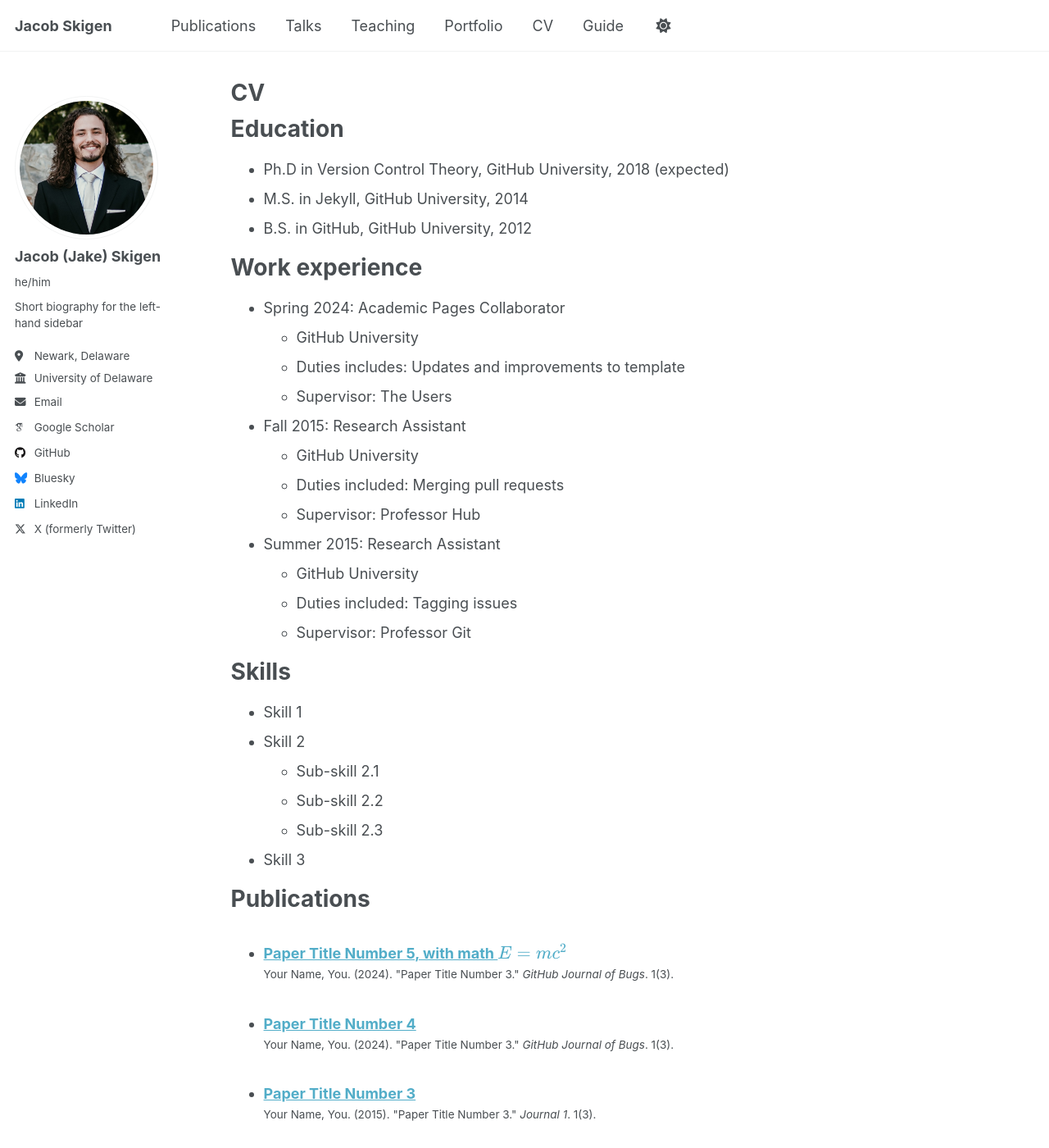
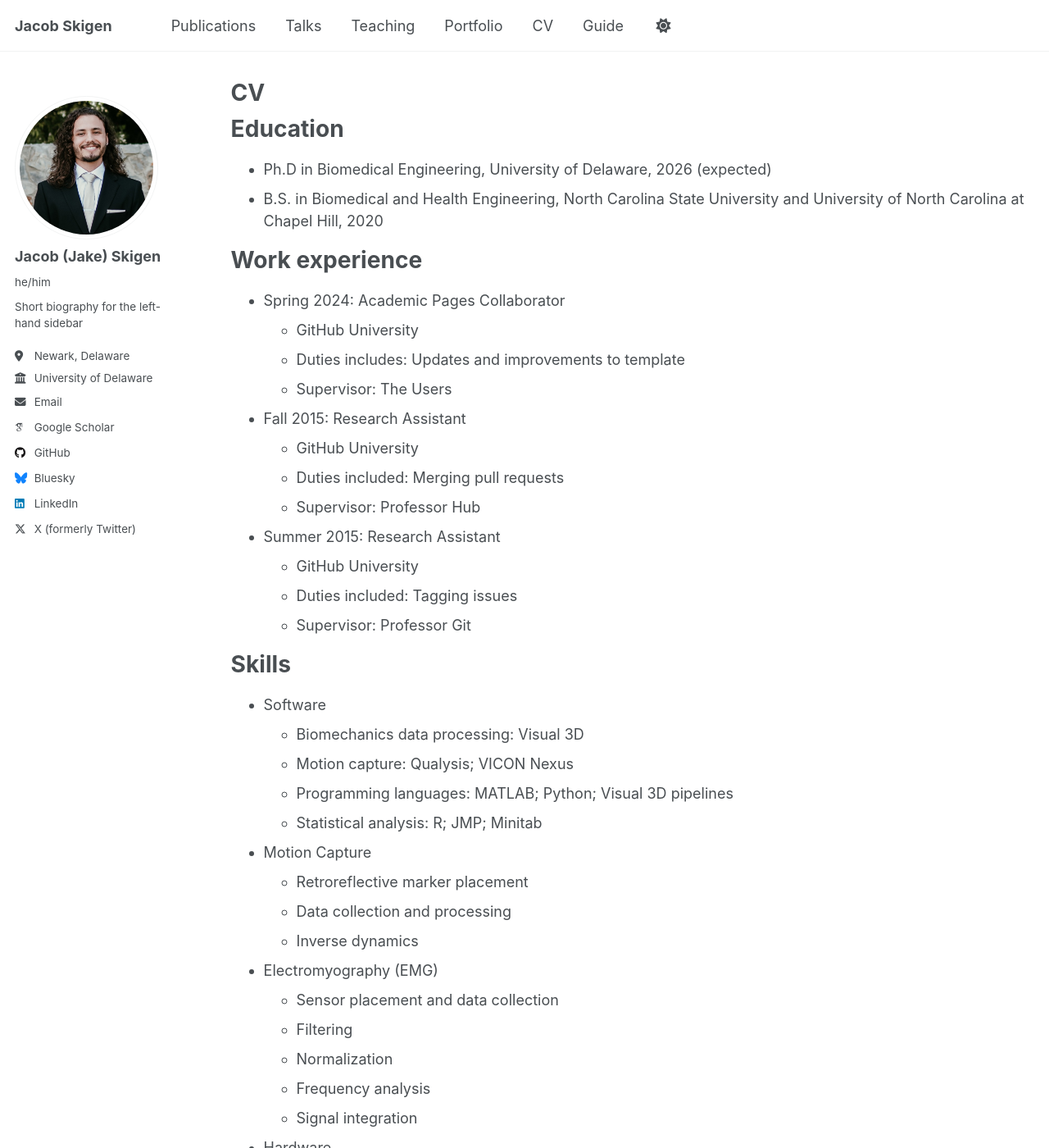
Before and after one commit to JacobSkigen/JacobSkigen.github.io, a Jekyll site: the page built from _pages/cv.md, in a window 1280 px wide and 1400 px high. Shown: the whole window at 82% size. Built offline with Jekyll 4.4.1, drawn with Linux system fonts in a browser that asks for light colours; some web fonts are replaced; a script that is not in the unit is left out; some of the changed text lies outside the part shown.

Commit message:
Update cv.md
Education & skills

```diff
--- a/_pages/cv.md
+++ b/_pages/cv.md
@@ -11,9 +11,8 @@ redirect_from:
 
 Education
 ======
-* Ph.D in Version Control Theory, GitHub University, 2018 (expected)
-* M.S. in Jekyll, GitHub University, 2014
-* B.S. in GitHub, GitHub University, 2012
+* Ph.D in Biomedical Engineering, University of Delaware, 2026 (expected)
+* B.S. in Biomedical and Health Engineering, North Carolina State University and University of North Carolina at Chapel Hill, 2020
 
 Work experience
 ======
@@ -34,12 +33,25 @@ Work experience
 
 Skills
 ======
-* Skill 1
-* Skill 2
-  * Sub-skill 2.1
-  * Sub-skill 2.2
-  * Sub-skill 2.3
-* Skill 3
+* Software
+  * Biomechanics data processing: Visual 3D
+  * Motion capture: Qualysis; VICON Nexus
+  * Programming languages: MATLAB; Python; Visual 3D pipelines
+  * Statistical analysis: R; JMP; Minitab
+* Motion Capture
+  * Retroreflective marker placement
+  * Data collection and processing
+  * Inverse dynamics
+* Electromyography (EMG)
+  * Sensor placement and data collection
+  * Filtering
+  * Normalization
+  * Frequency analysis
+  * Signal integration
+* Hardware
+  * Motion capture camera calibration
+  * Instrumented split-belt treadmill
+  * In-ground force plates
 
 Publications
 ======
```
